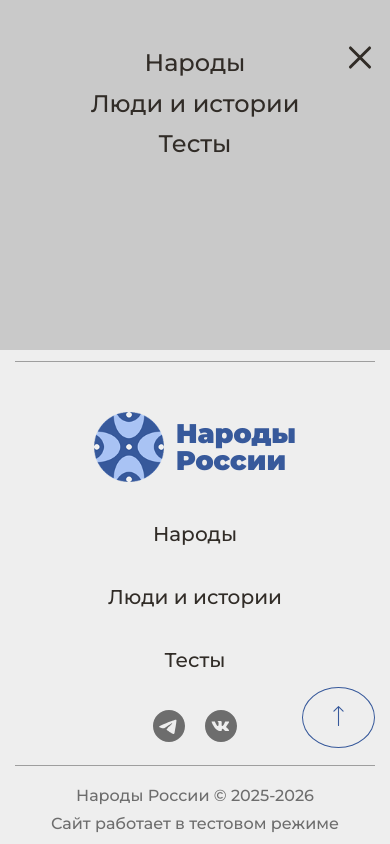
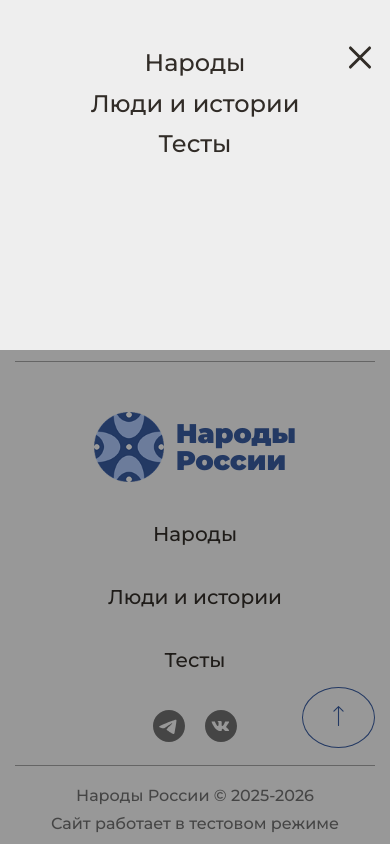
Before and after one commit to unenl1ghtened/narodi-rossii, a plain HTML site: page index.html in a window 390 px wide. Both pictures are taken after a click on the link 360 px from the left and 57 px from the top of the page. Drawn offline with Linux system fonts and the light colour scheme.

Commit message:
Created overflow after burger is opened, close burger by clicking  on overflow

```diff
--- a/css/global.css
+++ b/css/global.css
@@ -46,26 +46,22 @@ html {
   flex-grow: 1;
 }
 
-.button {
-  display: flex;
-  justify-content: center;
-  align-items: center;
-  font-weight: 500;
-  font-size: 16px;
-  line-height: 1.6;
-  text-align: center;
-  color: #312c27;
-  background: var(--accent-color);
-  border-radius: 60px;
-  padding: 3px 15px;
-  height: 62px;
-  width: 100%;
-
+.overflow {
+  display: none;
+  position: absolute;
+  inset: 0;
+  background: #0000005d;
+  z-index: 5;
+  transform: translateY(-50%);
+  opacity: 0;
+  visibility: hidden;
   transition: var(--transition);
 }
-
-.button:hover {
-  background: #ff9138;
+.overflow.active {
+  display: block;
+  transform: translateY(0%);
+  opacity: 1;
+  visibility: visible;
 }
 
 .body--opened-menu {
--- a/css/style.css
+++ b/css/style.css
@@ -212,7 +212,7 @@
     right: 0;
     height: 350px;
     z-index: 10;
-    background: #c9c9c9;
+    background: var(--general-bg);
     padding: 6vh 15px 30px;
     font-size: 24px;
     transform: translateY(-50%);
--- a/index.html
+++ b/index.html
@@ -9,6 +9,7 @@
     <link rel="stylesheet" href="css/style.css" />
   </head>
   <body class="body">
+    <div class="overflow"></div>
     <div class="wrapper">
       <header class="header">
         <div class="container">
--- a/script.js
+++ b/script.js
@@ -1,20 +1,32 @@
 (function () {
   // Бургер
 
+  if (window.innerWidth <= 768) {
     document.addEventListener("click", burgerInit);
 
     function burgerInit(e) {
       const burgerIcon = e.target.closest(".burger-icon");
       const burgerNavLink = e.target.closest(".nav__link");
+      const overflow = document.querySelector(".overflow");
+
+      function closeMenu() {
+        document.body.classList.remove("body--opened-menu");
+        overflow.classList.remove("active");
+      }
 
       if (!burgerIcon && !burgerNavLink) return;
       if (document.documentElement.clientWidth > 900) return;
 
       if (!document.body.classList.contains("body--opened-menu")) {
         document.body.classList.add("body--opened-menu");
+        overflow.classList.add("active");
       } else {
-      document.body.classList.remove("body--opened-menu");
+        closeMenu();
+      }
+
+      overflow.addEventListener("click", () => {
+        closeMenu();
+      });
     }
   }
-
 })();
```
Lines whose indentation alone changed are shown as unchanged.
